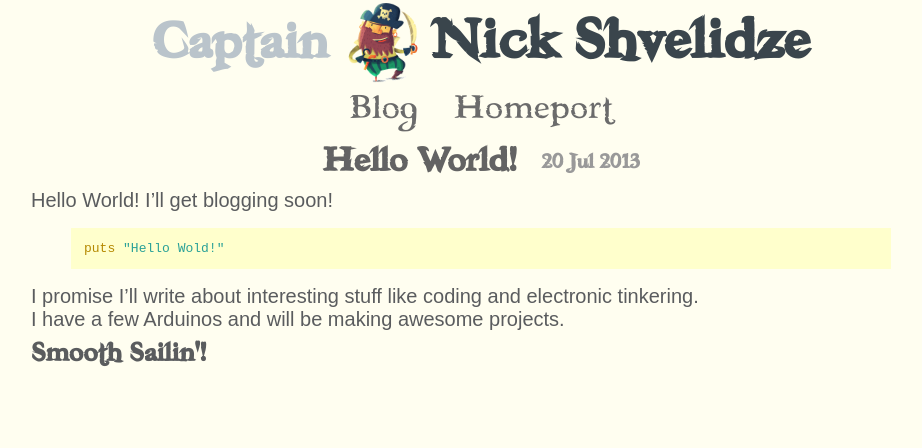
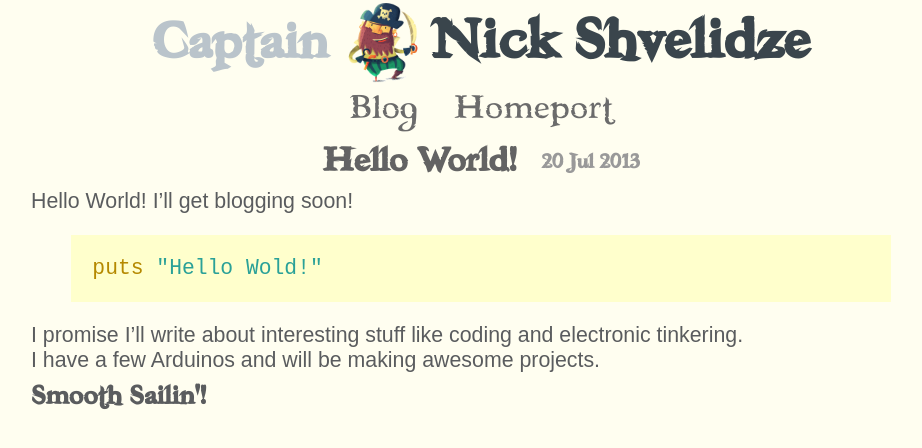
Before and after one commit to shvelo/blog.pirrate.me, a Jekyll site: the page built from index.html, in a window 1280 px wide. Shown: the top 448 px of the page, without its empty margins (159-1081 px from the left). Built offline with Jekyll 4.4.1, drawn with Linux system fonts in a browser that asks for light colours; nearby versions of some CDN libraries; Markdown is read by kramdown in place of the engine named in the settings; comment, search, counter and statistics services are not loaded.

Commit message:
Equal font sizes

```diff
--- a/css/main.css
+++ b/css/main.css
@@ -127,13 +127,12 @@ h6 { font-size: 20pt; }
   vertical-align: middle;
 }
 
-#container #content .post p {
-  margin: 0;
+#container #content .post .content {
   font-size: 16pt;
 }
 
-#container #content .posts .post p {
-  font-size: 15pt;
+#container #content .post .content p {
+  margin: 0;
 }
 
 #container #content .post pre {
```
